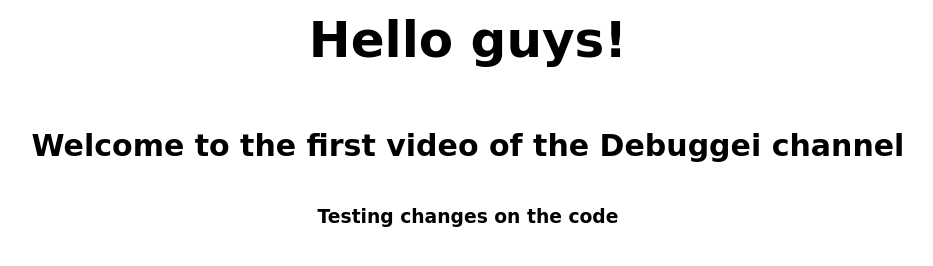
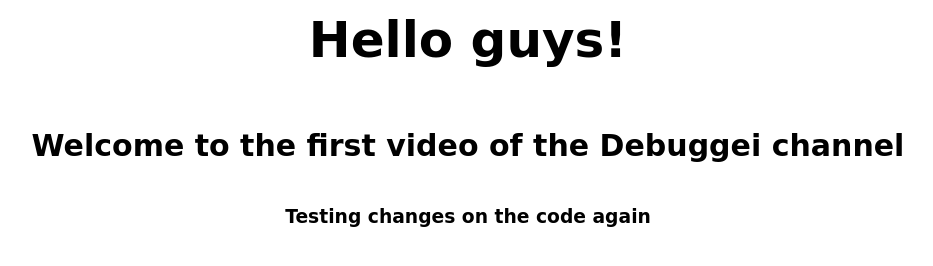
Before and after one commit to hmaranhao/codesandbox-test, a website: page index.html in a window 1280 px wide. Shown: the part 438-704 px from the top of the page, without its empty margins (172-1105 px from the left). Drawn offline with Linux system fonts and the light colour scheme; a web font is replaced by a local one.

Commit message:
new test

```diff
--- a/index.html
+++ b/index.html
@@ -23,7 +23,7 @@
         Welcome to the first video of the Debuggei channel
       </h2>
       <h3>
-        Testing changes on the code
+        Testing changes on the code again
       </h3>
     </div>
   </body>
```
